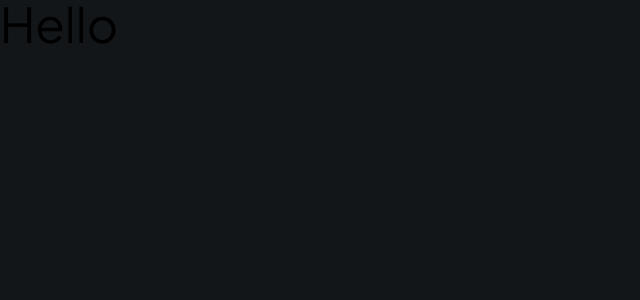
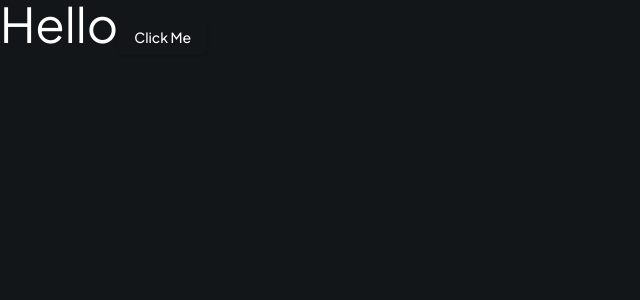
Before and after one commit to Plycedes/docagram, a Next.js app: page / in a window 1280 px wide. Shown: the top 300 px of the page, without its empty margins (0-640 px from the left). Built offline with nearby package versions, Linux system fonts and the light colour scheme.

Commit message:
Shadcn setup

```diff
--- a/package.json
+++ b/package.json
@@ -9,8 +9,12 @@
     "lint": "next lint"
   },
   "dependencies": {
+    "@radix-ui/react-slot": "^1.1.2",
+    "class-variance-authority": "^0.7.1",
     "clsx": "^2.1.1",
+    "lucide-react": "^0.475.0",
     "next": "15.1.7",
+    "next-themes": "^0.4.4",
     "react": "^19.0.0",
     "react-dom": "^19.0.0",
     "tailwind-merge": "^3.0.1",
--- a/src/app/layout.tsx
+++ b/src/app/layout.tsx
@@ -2,7 +2,8 @@
 import { Plus_Jakarta_Sans } from "next/font/google";
 import "./globals.css";
 
-import { cn } from "../../lib/utils";
+import { ThemeProvider } from "@/components/theme-provider";
+import { cn } from "../lib/utils";
 
 const fontSans = Plus_Jakarta_Sans({
     subsets: ["latin"],
@@ -25,7 +26,9 @@
             <body
                 className={cn("min-h-screen bg-dark-300 font-sans antialiased", fontSans.variable)}
             >
-                {children}
+                <ThemeProvider attribute="class" defaultTheme="dark">
+                    {children}
+                </ThemeProvider>
             </body>
         </html>
     );
--- a/src/app/page.tsx
+++ b/src/app/page.tsx
@@ -1,5 +1,10 @@
-import Image from "next/image";
+import { Button } from "@/components/ui/button";
 
 export default function Home() {
-    return <div className="text-5xl">Hello</div>;
+    return (
+        <div className="text-5xl text-white">
+            Hello
+            <Button>Click Me</Button>
+        </div>
+    );
 }
--- /dev/null
+++ b/src/components/theme-provider.tsx
@@ -0,0 +1,11 @@
+"use client";
+
+import * as React from "react";
+import { ThemeProvider as NextThemesProvider } from "next-themes";
+
+export function ThemeProvider({
+    children,
+    ...props
+}: React.ComponentProps<typeof NextThemesProvider>) {
+    return <NextThemesProvider {...props}>{children}</NextThemesProvider>;
+}
--- /dev/null
+++ b/src/components/ui/button.tsx
@@ -0,0 +1,57 @@
+import * as React from "react"
+import { Slot } from "@radix-ui/react-slot"
+import { cva, type VariantProps } from "class-variance-authority"
+
+import { cn } from "@/lib/utils"
+
+const buttonVariants = cva(
+  "inline-flex items-center justify-center gap-2 whitespace-nowrap rounded-md text-sm font-medium transition-colors focus-visible:outline-none focus-visible:ring-1 focus-visible:ring-ring disabled:pointer-events-none disabled:opacity-50 [&_svg]:pointer-events-none [&_svg]:size-4 [&_svg]:shrink-0",
+  {
+    variants: {
+      variant: {
+        default:
+          "bg-primary text-primary-foreground shadow hover:bg-primary/90",
+        destructive:
+          "bg-destructive text-destructive-foreground shadow-sm hover:bg-destructive/90",
+        outline:
+          "border border-input bg-background shadow-sm hover:bg-accent hover:text-accent-foreground",
+        secondary:
+          "bg-secondary text-secondary-foreground shadow-sm hover:bg-secondary/80",
+        ghost: "hover:bg-accent hover:text-accent-foreground",
+        link: "text-primary underline-offset-4 hover:underline",
+      },
+      size: {
+        default: "h-9 px-4 py-2",
+        sm: "h-8 rounded-md px-3 text-xs",
+        lg: "h-10 rounded-md px-8",
+        icon: "h-9 w-9",
+      },
+    },
+    defaultVariants: {
+      variant: "default",
+      size: "default",
+    },
+  }
+)
+
+export interface ButtonProps
+  extends React.ButtonHTMLAttributes<HTMLButtonElement>,
+    VariantProps<typeof buttonVariants> {
+  asChild?: boolean
+}
+
+const Button = React.forwardRef<HTMLButtonElement, ButtonProps>(
+  ({ className, variant, size, asChild = false, ...props }, ref) => {
+    const Comp = asChild ? Slot : "button"
+    return (
+      <Comp
+        className={cn(buttonVariants({ variant, size, className }))}
+        ref={ref}
+        {...props}
+      />
+    )
+  }
+)
+Button.displayName = "Button"
+
+export { Button, buttonVariants }
```
Also changed, not shown: components.json (added), src/lib/utils.ts (renamed from lib/utils.ts), 2 other files (tests, documents, lock files or other folders).
